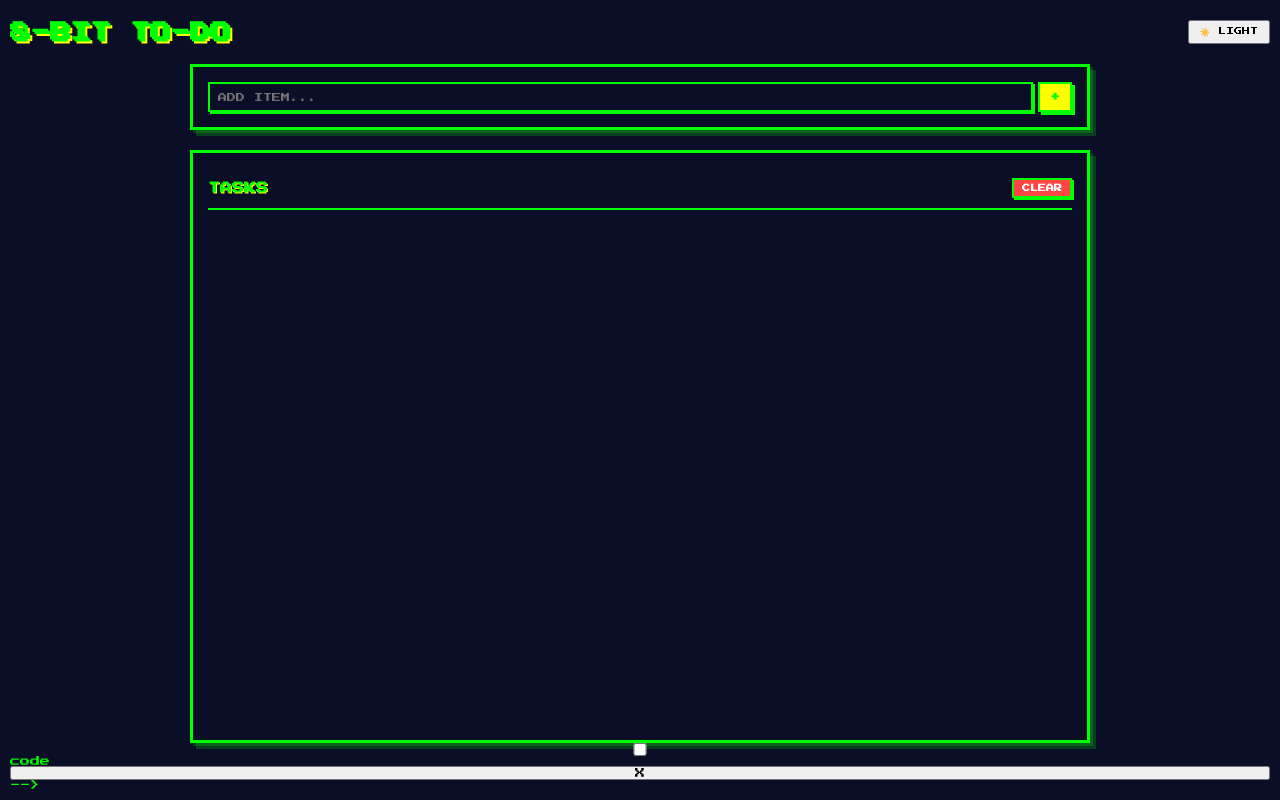
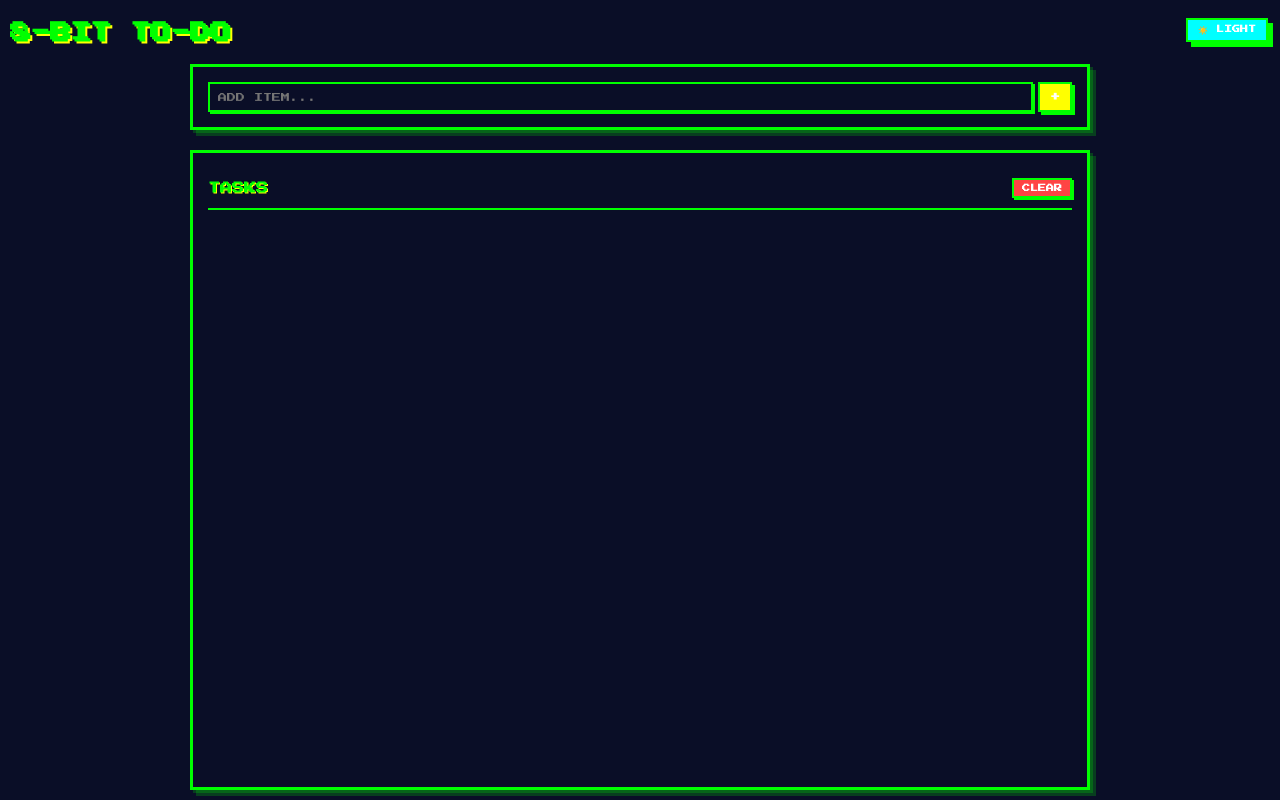
Before and after one commit to kuzminklk/to-dos, a website built with Vite: page index.html in a window 1280 px wide. Both pictures are taken after a click on the button "🌙 DARK". Built offline with nearby package versions, Linux system fonts and the light colour scheme.

Commit message:
Improve toggle themes button style

```diff
--- a/index.html
+++ b/index.html
@@ -73,12 +73,3 @@
     </main>
   </body>
 </html>
-                    <input type="checkbox" id="task-3">
-                    <label for="task-3">code</label>
-                    <button type="button" class="button">X</button>
-                </li> -->
-        </ul>
-      </section>
-    </main>
-  </body>
-</html>
--- a/src/css/style.css
+++ b/src/css/style.css
@@ -32,6 +32,11 @@ html.dark-theme {
   --theme-success: #00ff00;
   --theme-delete: #ff4444;
   --theme-shadow: rgba(0, 255, 0, 0.2);
+}
+
+/* Dark Theme: White button text for visibility */
+html.dark-theme button {
+  color: #ffffff !important;
 }
 
 /* ==========================================
@@ -109,10 +114,28 @@ header h1 {
 }
 
 #themeToggle {
-  font-size: 0.8rem;
+  background-color: var(--theme-secondary);
+  color: var(--theme-border);
+  border: 2px solid var(--theme-border);
+  box-shadow: 3px 3px 0 var(--theme-border);
   padding: 0.5rem 1rem;
   min-width: 0;
   min-height: 0;
+  font-size: 0.8rem;
+  font-weight: bold;
+  transition: all 0.1s ease;
+}
+
+#themeToggle:hover,
+#themeToggle:focus {
+  transform: translate(-2px, -2px);
+  box-shadow: 5px 5px 0 var(--theme-border);
+  outline: none;
+}
+
+#themeToggle:active {
+  transform: translate(2px, 2px);
+  box-shadow: 1px 1px 0 var(--theme-border);
 }
 
 /* ==========================================
```
